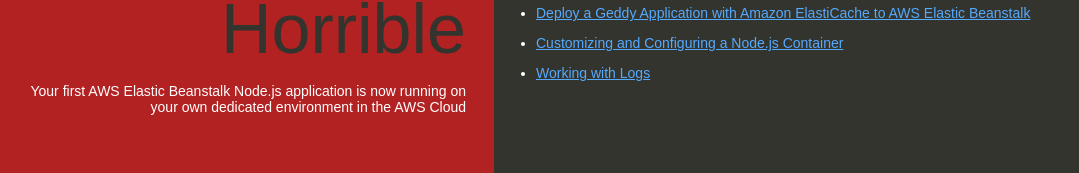
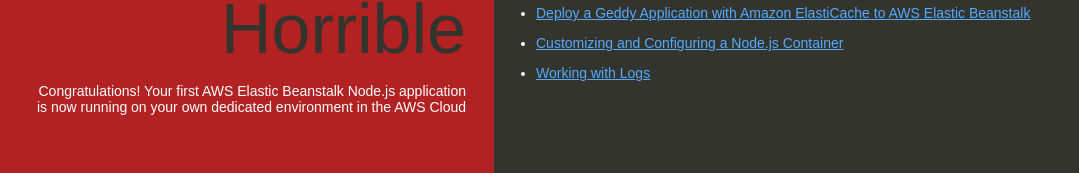
Before and after one commit to Bilgecrank/nodejs-v2-blue, a website: page index.html in a window 1280 px wide. Shown: the part 212-385 px from the top of the page, without its empty margins (146-1225 px from the left). Drawn offline with Linux system fonts and the light colour scheme.

Commit message:
Putting congratulations back into the file.

```diff
--- a/index.html
+++ b/index.html
@@ -75,7 +75,7 @@
   <body>
     <div class="textColumn">
       <h1>Horrible</h1>
-      <p>Your first AWS Elastic Beanstalk Node.js application is now running on your own dedicated environment in the AWS Cloud</p>
+      <p>Congratulations! Your first AWS Elastic Beanstalk Node.js application is now running on your own dedicated environment in the AWS Cloud</p>
     </div>
     <div class="linksColumn">
       <h2>What's Next?</h2>
```
